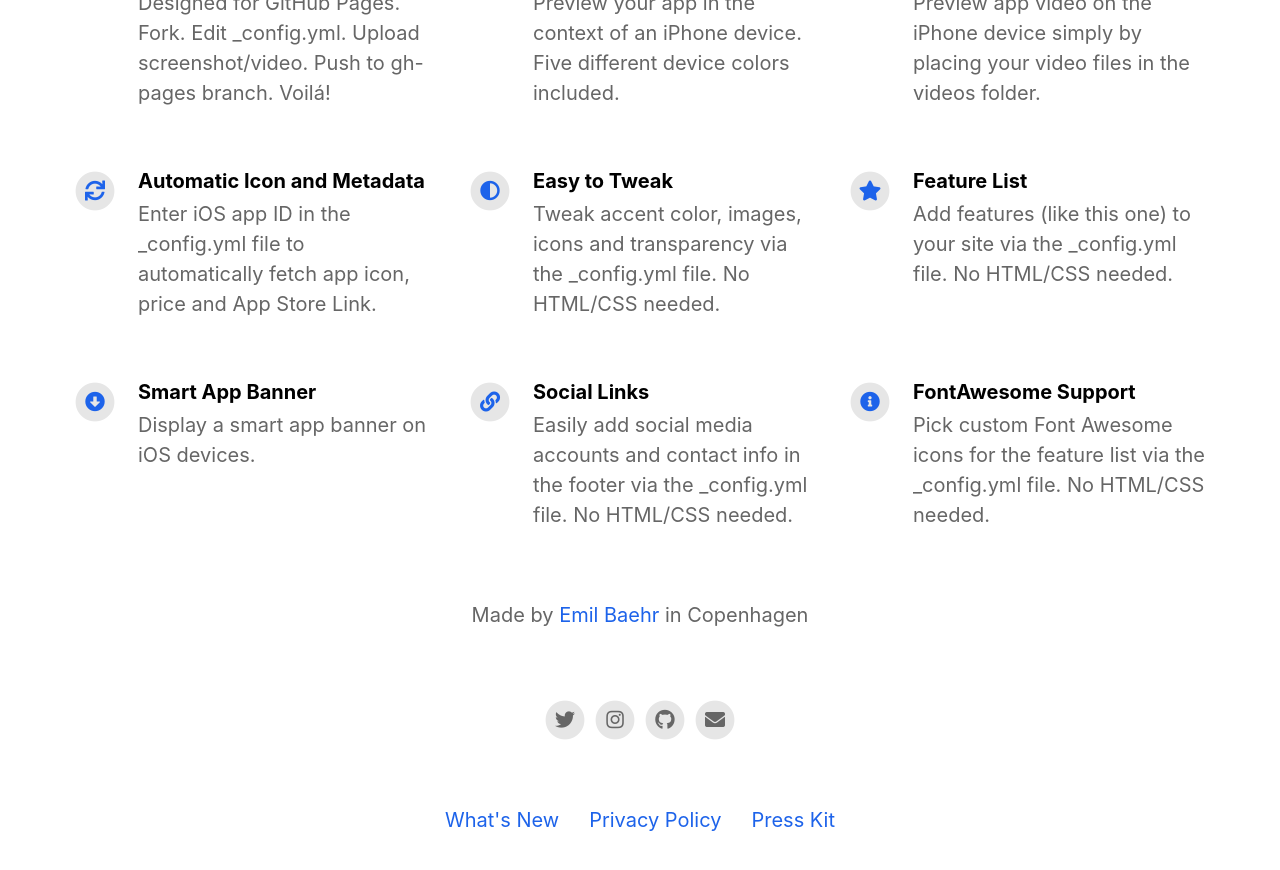
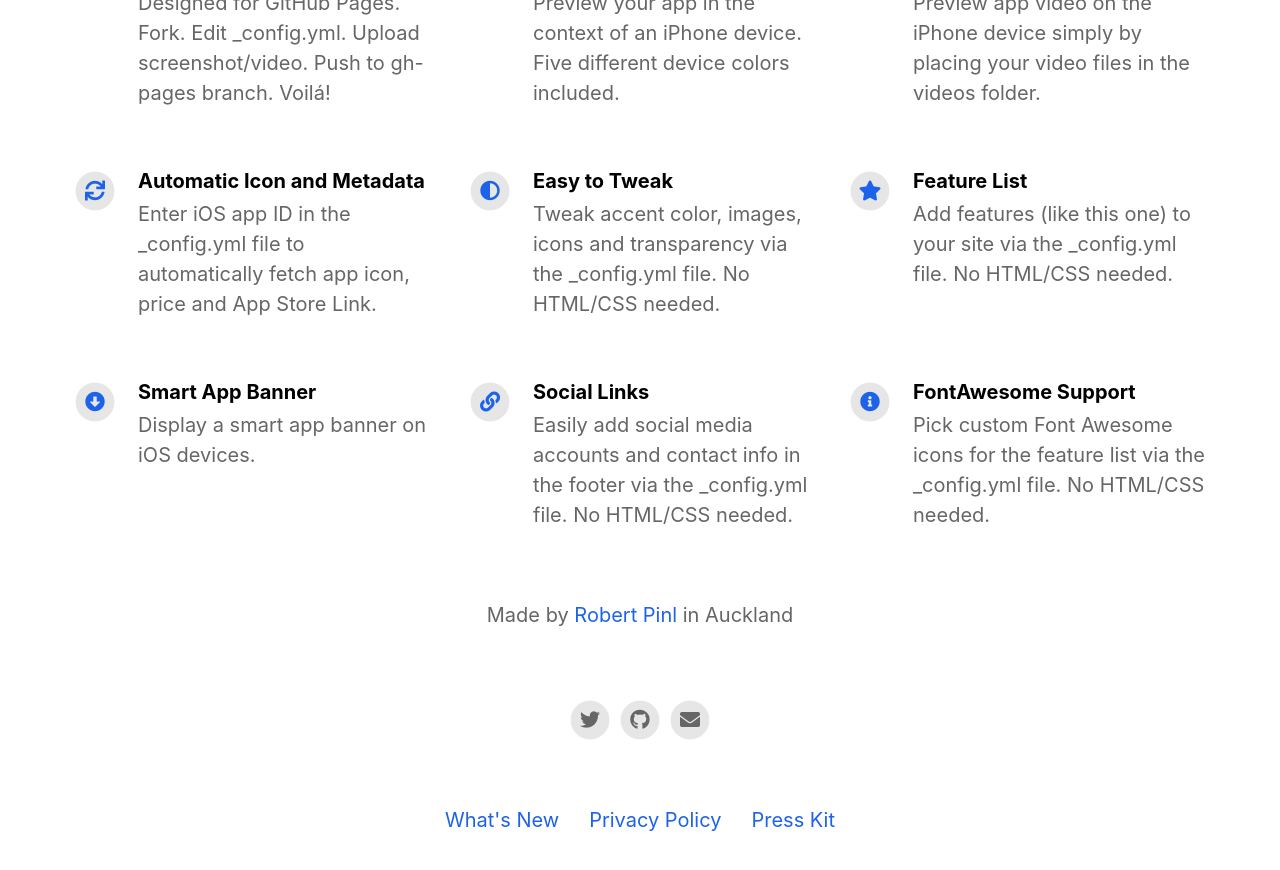
Before and after one commit to wrenchift/wrenchift, a Jekyll site: the page built from index.html, in a window 1280 px wide and 900 px high, scrolled down 1124 px. Shown: the top 870 px of the window. Built offline with Jekyll 4.4.1, drawn with Linux system fonts in a browser that asks for light colours; nearby versions of some CDN libraries.

Commit message:
Update _config.yml

```diff
--- a/_config.yml
+++ b/_config.yml
@@ -2,7 +2,7 @@
 page_title                                :                                           # Automatically populates with app name if not set and if iOS app ID is set. Otherwise enter manually.
 
 # App Info
-ios_app_id                                : 1234793120                                # Required. Enter iOS app ID to automatically populate name, price and icons (e.g. 718043190).
+ios_app_id                                : 1628067059                                # Required. Enter iOS app ID to automatically populate name, price and icons (e.g. 718043190).
 ios_app_country                           : us                                        # Required outside USA. Enter 2 letter country code as in https://en.wikipedia.org/wiki/ISO_3166-1_alpha-2
 
 appstore_link                             :                                           # Automatically populates if not set and if iOS app ID is set. Otherwise enter manually.
@@ -20,14 +20,14 @@ enable_smart_app_banner                   : true
 
 
 # Information About Yourself
-your_name                                 : Emil Baehr
-your_link                                 : https://emilbaehr.com
-your_city                                 : Copenhagen
-email_address                             : emil.baehr@gmail.com
+your_name                                 : Robert Pinl
+your_link                                 : https://robertpinl.github.io
+your_city                                 : Auckland
+email_address                             : robert.pinl@icloud.com
 facebook_username                         :
-instagram_username                        : ebaehr
-twitter_username                          : ebaehr
-github_username                           : emilbaehr
+instagram_username                        :
+twitter_username                          : robertpinl
+github_username                           : robertpinl
 youtube_username                          :
 
 
```
